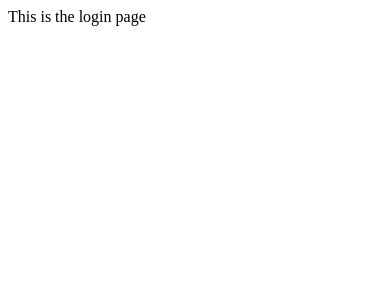
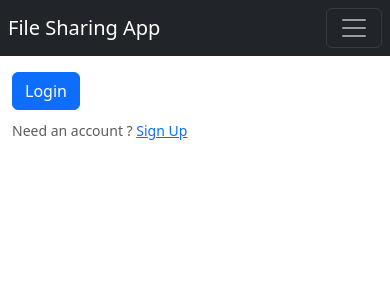
Before and after one commit to ChloeQuijano/SecureFileSharingApplication, a Django app: page /login/ in a window 390 px wide. Shown: the top 300 px of the page. Run offline with Django 3.2, Linux system fonts and the light colour scheme; parts of the project's set-up code (start-up, migrations or seed data) failed here and were passed over.

Commit message:
Added html files and update views functions for redirect

```diff
--- /dev/null
+++ b/FileApp/templates/base.html
@@ -0,0 +1,49 @@
+<!-- Base html for getting shared elements for all pages -->
+<!DOCTYPE html>
+<html lang="en">
+    <head>
+        <meta charset="utf-8">
+        <meta http-equiv="X-UA-Compatible" content="IE=edge">
+        <title>Secure File Sharing App</title>
+        <meta name="description" content="">
+        <meta name="viewport" content="width=device-width, initial-scale=1">
+        <link href="https://cdn.jsdelivr.net/npm/bootstrap@5.3.2/dist/css/bootstrap.min.css" rel="stylesheet" integrity="sha384-T3c6CoIi6uLrA9TneNEoa7RxnatzjcDSCmG1MXxSR1GAsXEV/Dwwykc2MPK8M2HN" crossorigin="anonymous">
+        <title>{%block title%}{%endblock title%}</title>
+    </head>
+    <body>
+        <nav class="navbar navbar-expand-lg navbar-dark bg-dark px-2">
+            <a class="navbar-brand" href="{%url 'file_app:profile'%}">File Sharing App</a>
+            <button class="navbar-toggler" type="button" data-toggle="collapse" data-target="#navbarNav" aria-controls="navbarNav" aria-expanded="false" aria-label="Toggle navigation">
+              <span class="navbar-toggler-icon"></span>
+            </button>
+            <div class="collapse navbar-collapse" id="navbarNav">
+              <ul class="navbar-nav">
+                {%if user.is_authenticated%}
+                <li class="nav-item">
+                    <a class="nav-link" href="{%url 'file_app:profile'%}">Files</a>
+                </li>
+                <li class="nav-item">
+                    <a class="nav-link" href="{%url 'file_app:logout'%}">Logout</a>
+                </li>
+                {%else%}
+                <li class="nav-item">
+                    <a class="nav-link" href="{%url 'file_app:login'%}">Login</a>
+                </li>
+                <li class="nav-item">
+                    <a class="nav-link" href="{%url 'file_app:register'%}">Register</a>
+                </li>
+                {%endif%}
+              </ul>
+            </div>
+        </nav>
+        <!--[if lt IE 7]>
+            <p class="browsehappy">You are using an <strong>outdated</strong> browser. Please <a href="#">upgrade your browser</a> to improve your experience.</p>
+        <![endif]-->
+        <div class="container my-3">
+            {% block contents %}
+            {% endblock contents %}
+        </div>
+
+        <script src="https://cdn.jsdelivr.net/npm/bootstrap@5.3.2/dist/js/bootstrap.bundle.min.js" integrity="sha384-C6RzsynM9kWDrMNeT87bh95OGNyZPhcTNXj1NW7RuBCsyN/o0jlpcV8Qyq46cDfL" crossorigin="anonymous"></script>
+    </body>
+</html>
--- /dev/null
+++ b/FileApp/templates/login.html
@@ -0,0 +1,38 @@
+<!DOCTYPE html>
+{% extends './base.html' %}
+
+{%block title%}
+Login
+{%endblock title%}
+
+{%block contents%}
+{%if error%}
+<div class="alert alert-danger" role="alert">
+    {{error}}
+</div>
+{%endif%}
+<form method="post">
+    {%csrf_token%}
+    <div class="row lg-3">
+        <div class="col-sm-6 {%if center%} mx-auto {%endif%}">
+            {% for field in form %}
+            <div class="form-group mb-3">
+                {{field}}
+                {% if field.errors %}
+                {% for error in field.errors %}
+                <span class="invalid-feedback {%if error%}d-block{%endif%}">{{error}}</span>
+                {% endfor %}
+                {%endif%}
+            </div>
+            {% endfor %}
+        </div>
+    </div>
+    <input class="btn btn-primary" type="submit" value="Login">
+</form>
+
+<div class="my-2">
+    <small class="text-muted">
+        Need an account ? <a class="ml-2" href="{%url 'file_app:register'%}">Sign Up</a>
+    </small>
+</div>
+{%endblock contents%}
--- a/FileApp/views.py
+++ b/FileApp/views.py
@@ -3,24 +3,24 @@ from django.http import HttpResponse
 
 # TODO: Make home page where navigation bar contains sign up / login
 def home(request):
-    return HttpResponse("This is the home page")
+    return render(request, "home.html")
 
 # TODO: Register a new user account page
 def register(request):
-    return HttpResponse("This is the register page")
+    return render(request, "register.html")
 
 # TODO: Login page for user
 def login(request):
-    return HttpResponse("This is the login page")
+    return render(request, "login.html")
 
 # TODO: Logout page for user
 def logout(request):
-    return HttpResponse("This is the logout page")
+    return render(request, "logout.html")
 
 # TODO: After login, can view the files for the user
 def profile(request):
-    return HttpResponse("This is the profile page")
+    return render(request, "profile.html")
 
 # TODO: Here you will be able to upload a file for that user
 def upload_file(request):
-    return HttpResponse("This is the upload file page")
+    return render(request, "upload_file.html")
```
Also changed, not shown: FileApp/templates/home.html (+1 -10 lines), FileApp/templates/logout.html (added, +11 -0 lines), FileApp/templates/profile.html (added, +23 -0 lines), FileApp/templates/register.html (added, +37 -0 lines), FileApp/templates/upload_file.html (added, +16 -0 lines).
